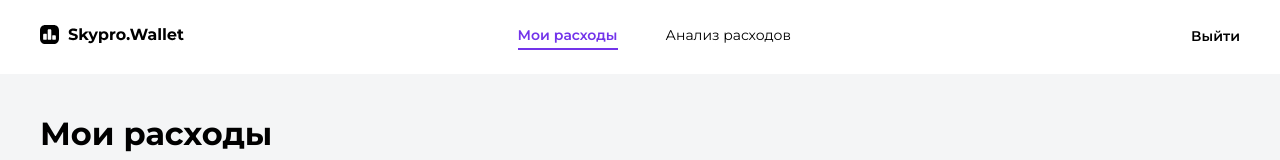
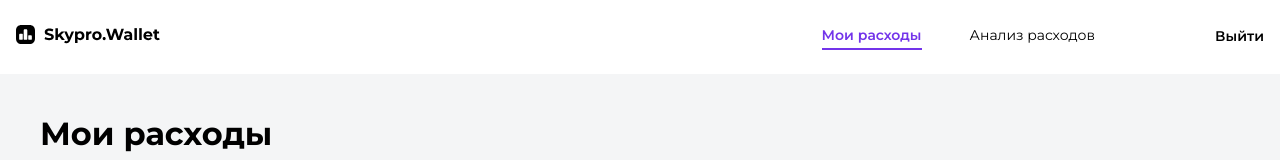
Before and after one commit to kors-ak/skypro-wallet, a React (Vite) app: page / in a window 1280 px wide. Shown: the top 160 px of the page. Built offline with nearby package versions, Linux system fonts and the light colour scheme; no server answers; sample sign-in values are in the browser's storage.

Commit message:
fix: правит промежуточные брейкпоинты хедера и мобильный стиль под макет

```diff
--- a/src/components/layout/Header/Header.styled.js
+++ b/src/components/layout/Header/Header.styled.js
@@ -2,6 +2,10 @@ import styled from 'styled-components'
 
 export const SHeader = styled.header`
   background-color: #ffffff;
+
+  @media (max-width: 425px) {
+    background-color: #f4f5f6;
+  }
 `
 export const SContent = styled.div`
   padding-left: calc(50% - 600px);
@@ -11,6 +15,11 @@ export const SContent = styled.div`
   display: flex;
   justify-content: space-between;
   align-items: center;
+
+  @media (max-width: 1280px) {
+    padding-left: 16px;
+    padding-right: 16px;
+  }
 
   @media (max-width: 425px) {
     padding: 12px 16px;
@@ -22,6 +31,18 @@ export const SGroup = styled.div`
   display: flex;
   align-items: center;
   gap: 400px;
+
+  @media (max-width: 1280px) {
+    gap: 120px;
+  }
+
+  @media (max-width: 900px) {
+    gap: 48px;
+  }
+
+  @media (max-width: 550px) {
+    gap: 12px;
+  }
 
   @media (max-width: 425px) {
     gap: 20px;
@@ -45,6 +66,10 @@ export const SPagesLinks = styled.div`
     }
   }
 
+  @media (max-width: 550px) {
+    gap: 16px;
+  }
+
   @media (max-width: 425px) {
     display: none;
   }
@@ -56,6 +81,10 @@ export const SExitButton = styled.button`
   font-size: 14px;
   line-height: 170%;
   color: black;
+
+  @media (max-width: 425px) {
+    font-size: 12px;
+  }
 `
 
 export const SMobileNav = styled.div`
@@ -74,7 +103,7 @@ export const SMobileNavTrigger = styled.button`
   gap: 6px;
   padding-bottom: 2px;
   font-weight: 600;
-  font-size: 14px;
+  font-size: 12px;
   line-height: 170%;
   color: #7334ea;
   border-bottom: 2px solid #7334ea;
```
